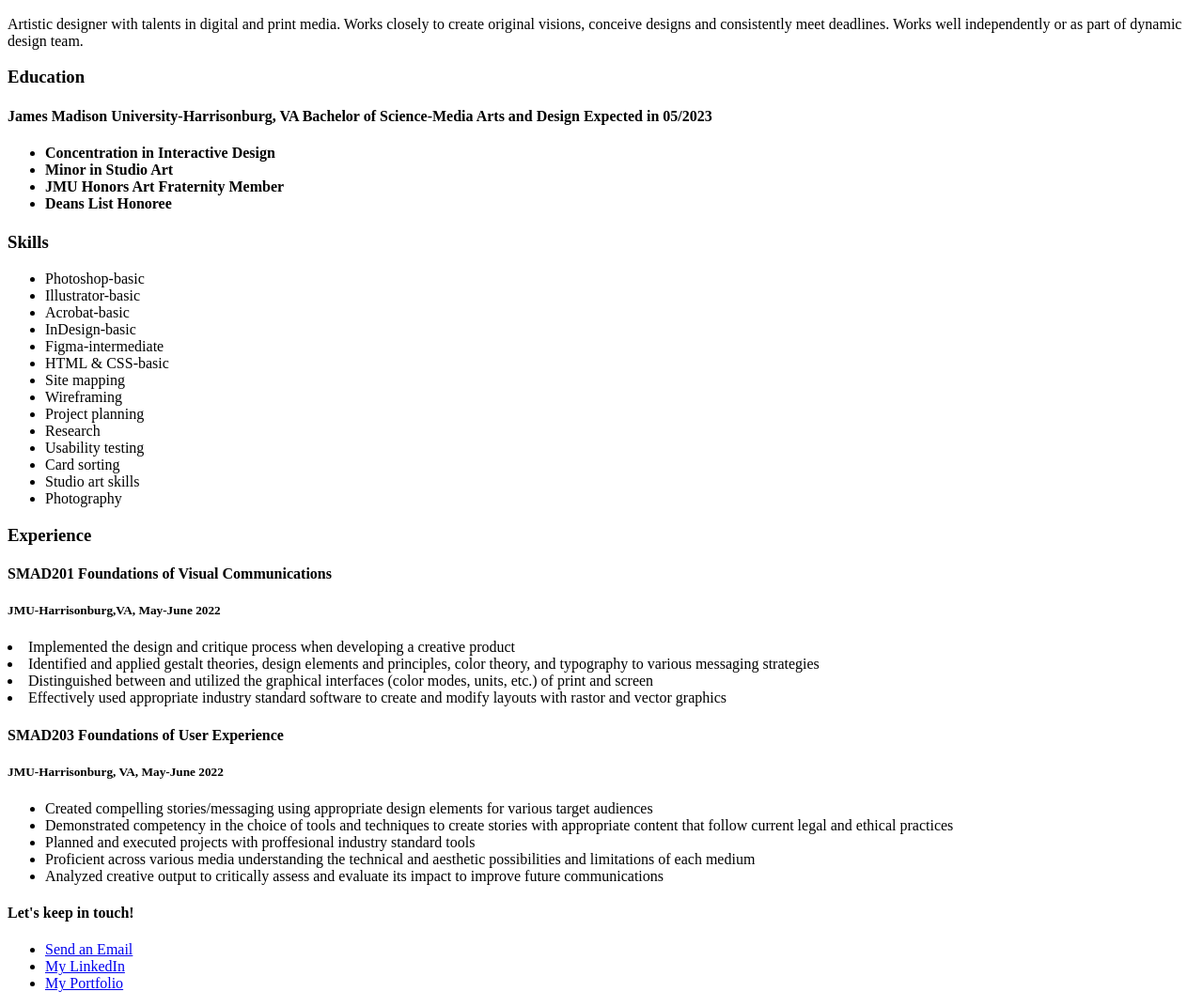
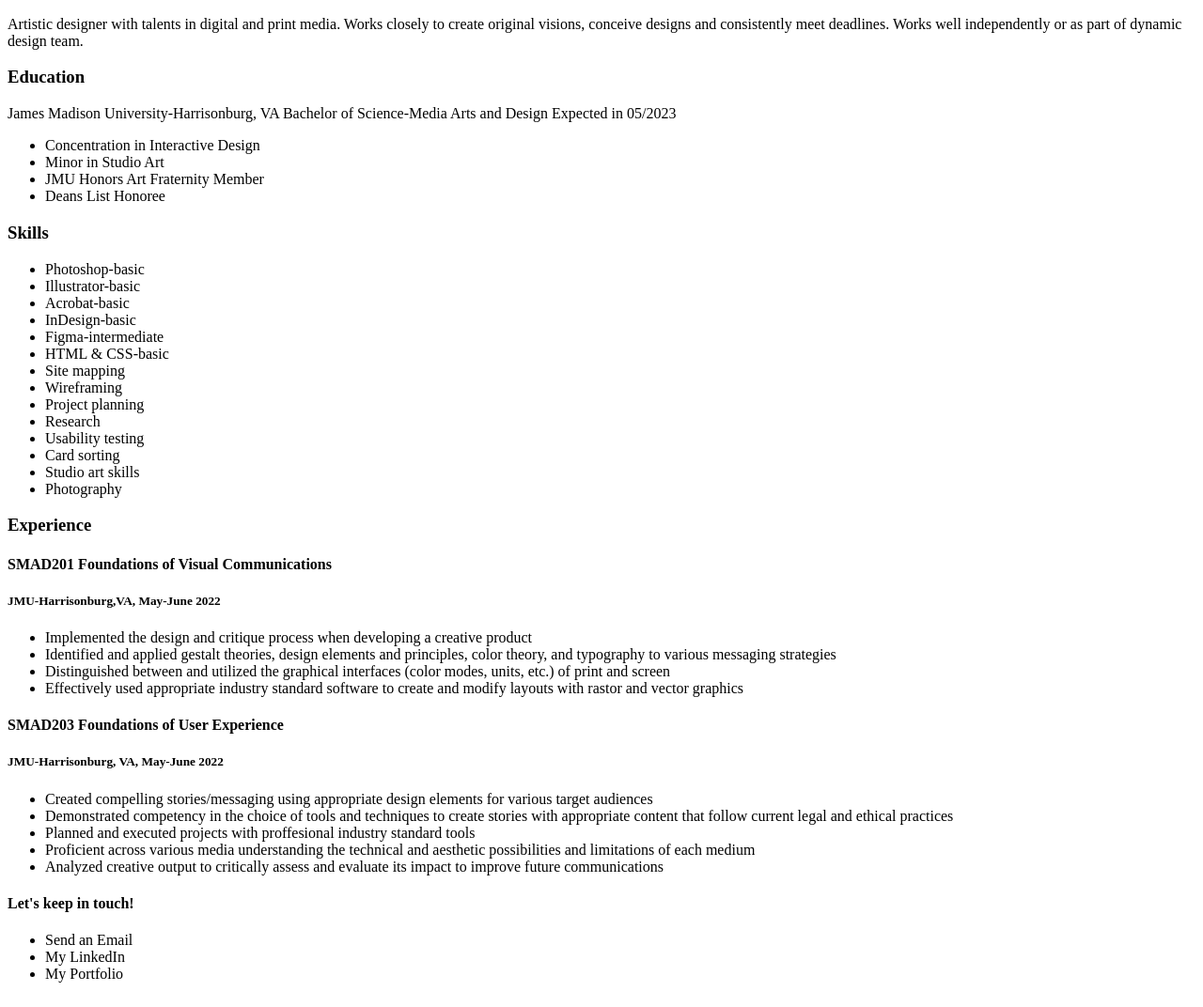
Before and after one commit to delaneygwillis/Resume-Delaney-Willis, a plain HTML site: page index.html in a window 1280 px wide. Shown: the part 252-1324 px from the top of the page at 94% size. Drawn offline with Linux system fonts and the light colour scheme.

Commit message:
Updated Resume
Removed errors

```diff
--- a/index.html
+++ b/index.html
@@ -1,8 +1,8 @@
 <!DOCTYPE html>
 
-<html>
+<html lang="en">
     <head>
-      <meta charset="utf-8">
+
       <meta name="description" content="Entry Level UX Designer open to work">
       <meta name="author" content="Delaney Willis">
       <title>Resume Delaney Willis 2022</title>
@@ -45,16 +45,16 @@
 
       <h3 id="Education">Education</h3>
 
-      <h4>James Madison University-Harrisonburg, VA
+      <p>James Madison University-Harrisonburg, VA
         Bachelor of Science-Media Arts and Design
-        Expected in 05/2023<h4>
+        Expected in 05/2023</p>
 
           <ul>
             <li>Concentration in Interactive Design</li>
 	          <li>Minor in Studio Art</li>
 	          <li>JMU Honors Art Fraternity Member</li>
             <li>Deans List Honoree</li>
-          <ul>
+          </ul>
 
       </section>
 
@@ -92,7 +92,7 @@
 
         <h5>JMU-Harrisonburg,VA, May-June 2022</h5>
 
-          </ul>
+          <ul>
 
              <li>Implemented the design and critique process when developing a creative product</li>
              <li>Identified and applied gestalt theories, design elements and principles, color theory, and typography to various messaging strategies</li>
@@ -123,9 +123,9 @@
 
         <ul>
 
-            <li><a href="mailto:willisdg@dukes.jmu.edu">Send an Email</li>
-            <li><a href="https://www.linkedin.com/in/delaney-willis-b073a1204/" target="_blank">My LinkedIn</li>
-            <li><a href="https://delaneywillisportfolio.wordpress.com/" target="_blank">My Portfolio</li>
+            <li><a href="mailto:willisdg@dukes.jmu.edu"></a>Send an Email</li>
+            <li><a href="https://www.linkedin.com/in/delaney-willis-b073a1204/" target="_blank"></a>My LinkedIn</li>
+            <li><a href="https://delaneywillisportfolio.wordpress.com/" target="_blank"></a>My Portfolio</li>
 
         </ul>
 
```
